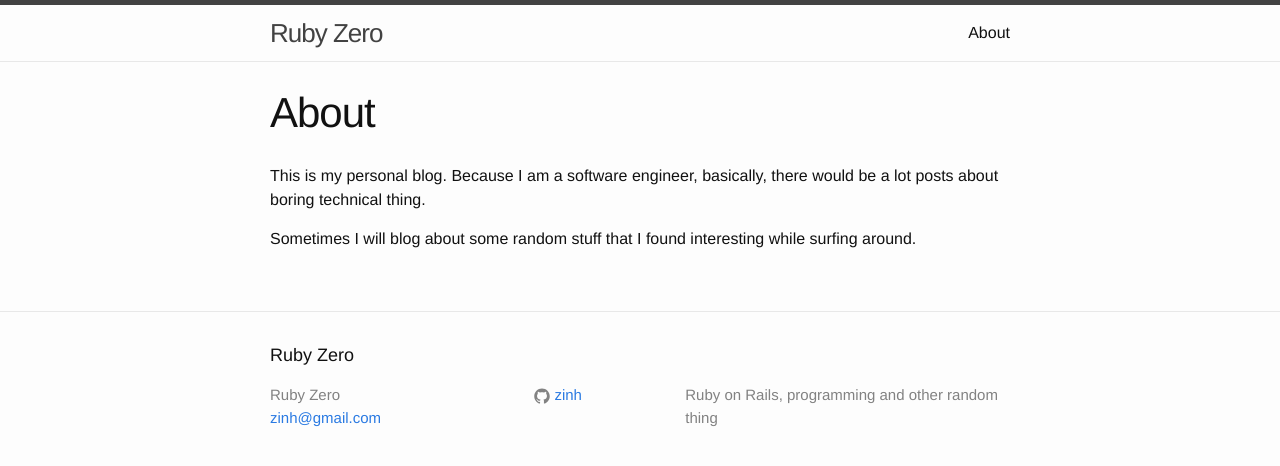
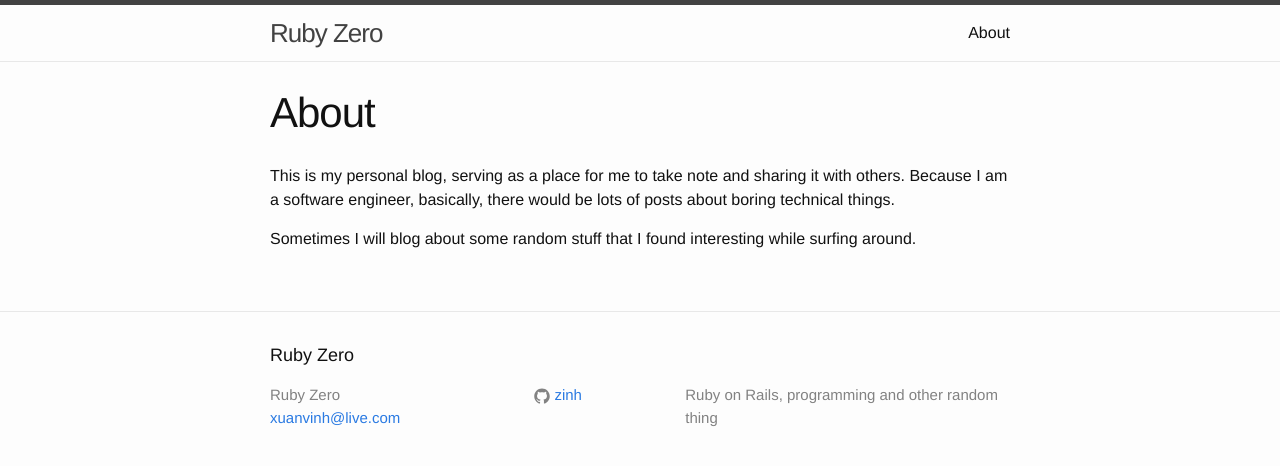
Before and after one commit to zinh/zinh.github.io, a Jekyll site: the page built from about.md, in a window 1280 px wide. Shown: the top 466 px of the page. Built offline with Jekyll 4.4.1, drawn with Linux system fonts in a browser that asks for light colours.

Commit message:
update metadata

```diff
--- a/_config.yml
+++ b/_config.yml
@@ -1,6 +1,6 @@
 # Site settings
 title: Ruby Zero
-email: zinh@gmail.com
+email: xuanvinh@live.com
 description: > # this means to ignore newlines until "baseurl:"
   Ruby on Rails, programming and other random thing
 baseurl: "" # the subpath of your site, e.g. /blog/
--- a/about.md
+++ b/about.md
@@ -4,6 +4,6 @@ title: About
 permalink: /about/
 ---
 
-This is my personal blog. Because I am a software engineer, basically, there would be a lot posts about boring technical thing.
+This is my personal blog, serving as a place for me to take note and sharing it with others. Because I am a software engineer, basically, there would be lots of posts about boring technical things.
 
 Sometimes I will blog about some random stuff that I found interesting while surfing around.
```
Also changed, not shown: _posts/2014-10-01-tach-noi-dung-chinh-mot-trang-tin.md (+3 -5 lines).
